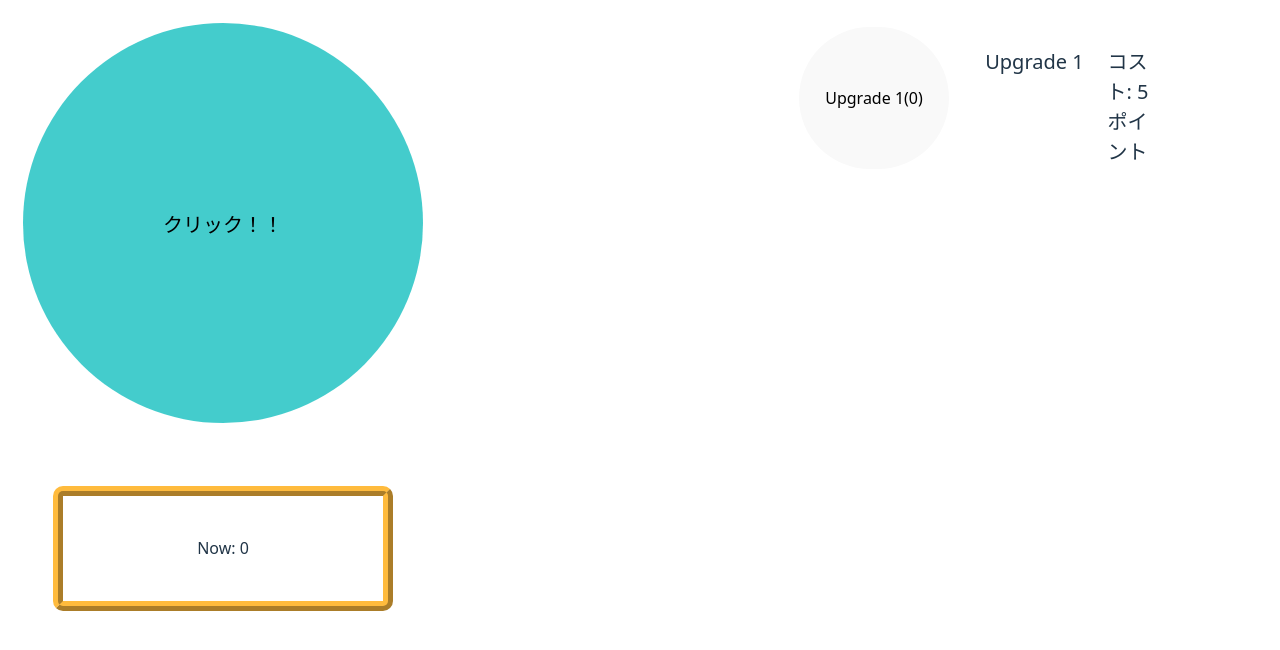
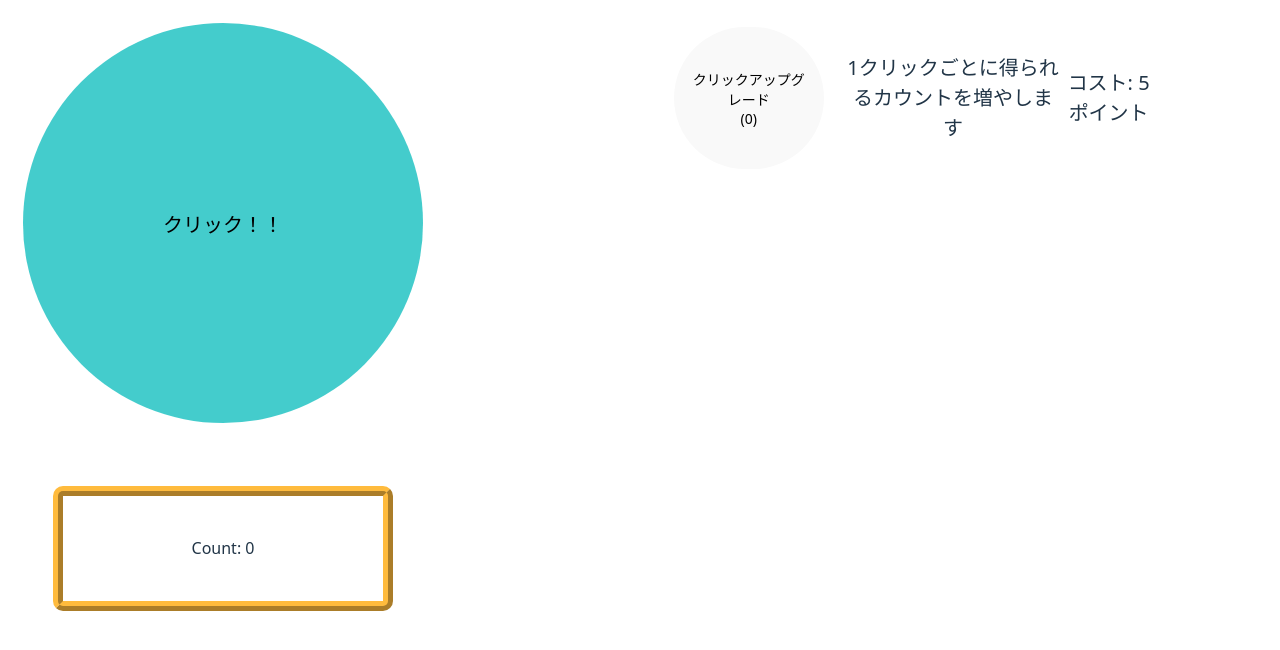
Before and after one commit to YGMS-yukkuri/React_Clickgame, a React (Vite) app: page / in a window 1280 px wide. Shown: the top 650 px of the page. Built offline with nearby package versions, Linux system fonts and the light colour scheme.

Commit message:
アップグレードの情報を日本語に変更し、UIのレイアウトを調整。情報コンポーネントの表示を修正し、スタイルを改善。

```diff
--- a/src/App.css
+++ b/src/App.css
@@ -3,7 +3,7 @@ main {
     height: 90vh;
     margin: 2%;
     display: grid;
-    grid-template-columns: 400px 1fr 1fr ;
+    grid-template-columns: 400px 1fr 1fr 1fr;
     grid-template-rows: 150px 150px 150px 150px 150px 150px;
     justify-items: center;
     align-items: center;
--- a/src/App.jsx
+++ b/src/App.jsx
@@ -4,6 +4,7 @@ import Mainbutton from './components/Mainbutton/Mainbutton'
 import Infomation from './components/Infomation/Infomation'
 import DisplayUPG from './components/DisplayUPG/DisplayUPG';
 import UpgradeIndex from './UpgradeIndex';
+
 
 function App() {
   const [count, setCount] = useState(0);
@@ -12,7 +13,7 @@ function App() {
   return (
     <main>
       <Mainbutton count={count} setCount={setCount} UpgradeIndex={upgrade} setUpgrade={setUpgrade} />
-      <Infomation count={count} />
+      <Infomation count={count} setCount={setCount} UpgradeIndex={upgrade} />
       <DisplayUPG count={count} setCount={setCount} UpgradeIndex={upgrade} setUpgrade={setUpgrade} />
     </main>
   )
--- a/src/UpgradeIndex.js
+++ b/src/UpgradeIndex.js
@@ -1,8 +1,8 @@
 let UpgradeIndex = [
     {
         id: 1,
-        name: "Upgrade 1",
-        description: "Upgrade 1",
+        name: "クリックアップグレード",
+        description: "1クリックごとに得られるカウントを増やします",
         cost: 5,
         amount: 0,
         cps: 0,
--- a/src/components/Infomation/Infomation.jsx
+++ b/src/components/Infomation/Infomation.jsx
@@ -4,7 +4,7 @@ export default function Infomation({ count }) {
   return (
     <>
         <div className={styles.infomation}>
-            <p>Now: {count}</p>
+            <p>Count: {count}</p>
         </div>
     </>
   )
--- a/src/components/UpgButton/UpgButton.jsx
+++ b/src/components/UpgButton/UpgButton.jsx
@@ -5,7 +5,6 @@ export default function UpgButton({ count, setCount, upgrade, setUpgrade }) {
         console.log(`Clicked on ${upgrade.name}`);
         if (upgrade.cost <= count) {
             setCount(count - upgrade.cost);
-            alert(`${upgrade.name} purchased!`);
             setUpgrade(prevUpgrade => {
                 return prevUpgrade.map(upg => {
                     if (upg.id === upgrade.id) {
@@ -14,10 +13,9 @@ export default function UpgButton({ count, setCount, upgrade, setUpgrade }) {
                     return upg;
                 });
             });
-
         }
     }
     return (
-        <button className="upgbutton" onClick={handleClick}>{upgrade.name}({upgrade.amount})</button>
+        <button className="upgbutton" onClick={handleClick}>{upgrade.name}<br />({upgrade.amount})</button>
     )
 }
--- a/src/components/Upgrade/Upgrade.module.css
+++ b/src/components/Upgrade/Upgrade.module.css
@@ -1,36 +1,46 @@
 .upgrademenu {
     width: 100%;
     height: 95%;
-    grid-column: 3/4;
+    grid-column: 3/5;
     grid-row: 1/2;
     display: flex;
     align-items: center;
     border: 1px solid #fff;
     border-radius: 100px;
 }
+
 .upgradebutton {
     display: flex;
     height: 100%;
+    font-size: 14px;
+}
 
-}
 .upgradebutton button {
     border-radius: 100px;
     width: 150px;
     height: 100%;
 }
+
 .description {
+    display: flex;
     width: 70%;
     height: 100%;
+    align-items: center;
+    justify-content: center;
     margin: auto;
     margin-left: 20px;
     font-size: 20px;
     text-align: center;
     border-left: #fff 1px solid;
 }
+
 .cost {
+    display: flex;
     width: 30%;
     height: 100%;
     margin: auto;
+    align-items: center;
+    justify-content: center;
     margin-right: 20px;
     font-size: 20px;
     text-align: center;
```
